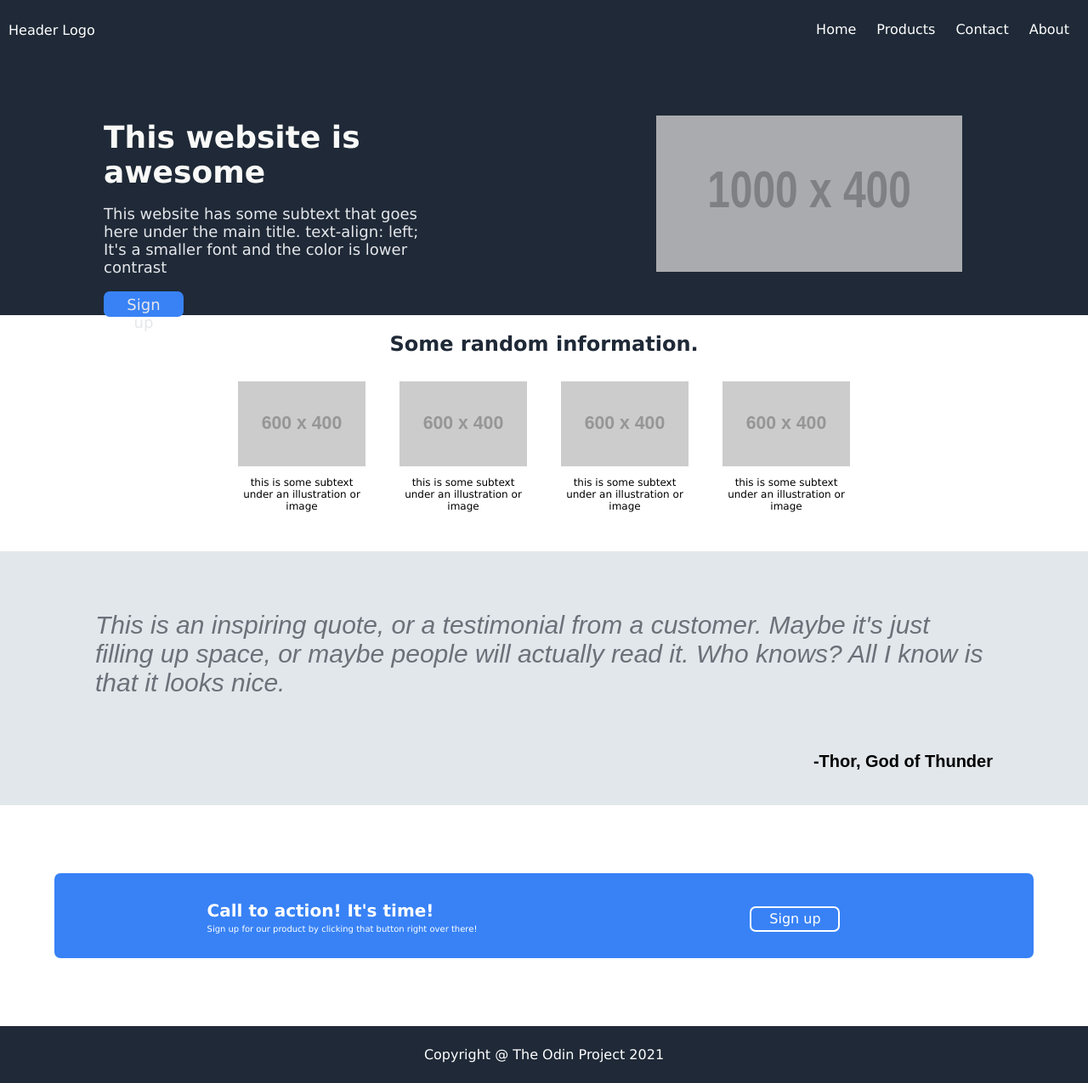
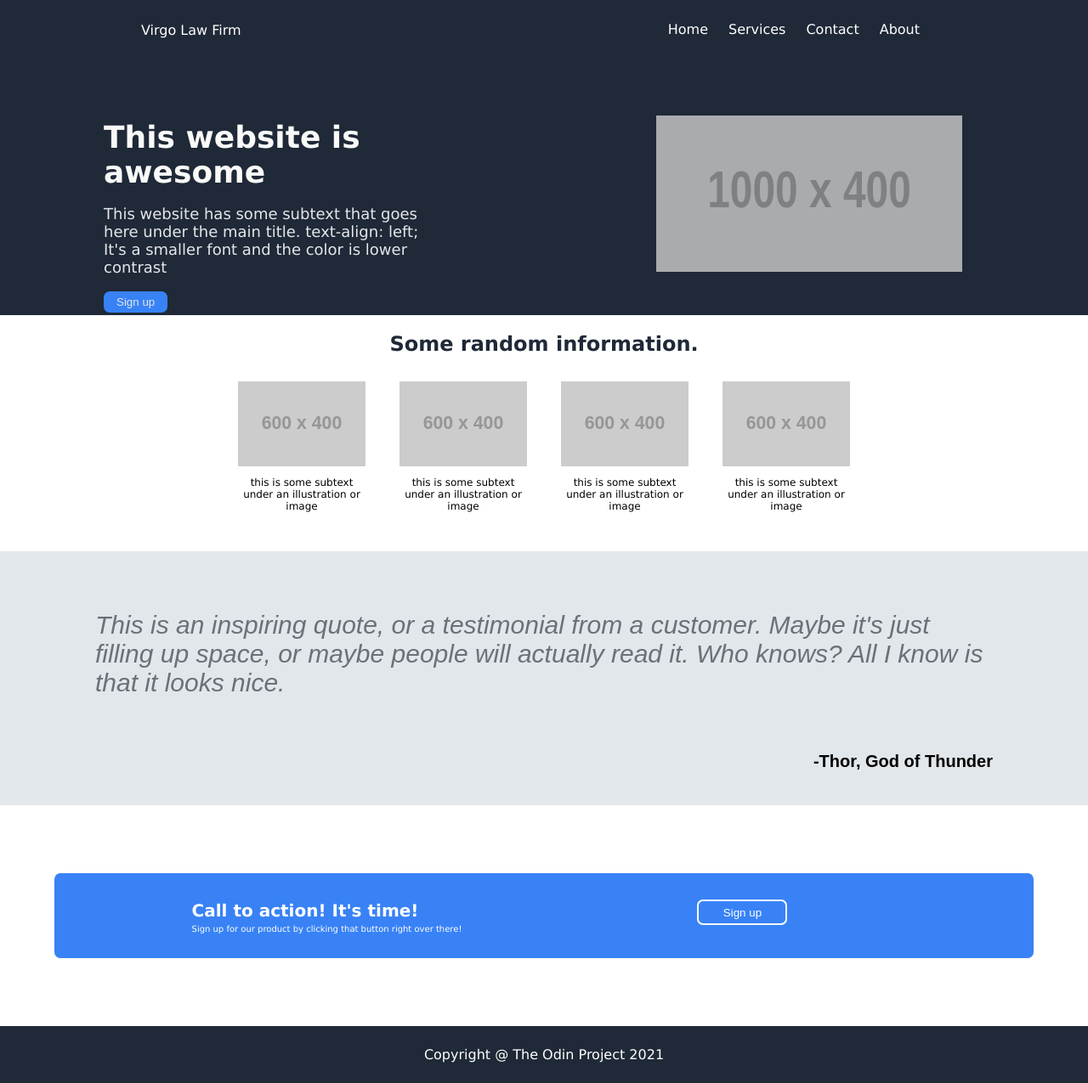
Before and after one commit to Raelyndev/odin-landing-page, a plain HTML site: page index.html in a window 1280 px wide. Shown: the whole page at 85% size. Drawn offline with Linux system fonts and the light colour scheme; placeholder pictures from the web are drawn by us.

Commit message:
Fixed navbar and buttons...now Complete!

```diff
--- a/index.html
+++ b/index.html
@@ -6,18 +6,18 @@
     <link rel="stylesheet" href="styles.css">
     <link rel="stylesheet"
           href="https://fonts.googleapis.com/css?family=Tangerine">
-    <title>Landing Page</title>
+    <title>Virgo Law Firm</title>
 </head>
 <body>
     <!--Navigation Bar--->
     <div class="topnav">
         <div class="headerlogo">
-            <p>Header Logo</p>
+            <p>Virgo Law Firm</p>
         </div>
         <div class="navbar">
             <ul>
                 <li><a href="#home" class="active">Home</a></li>
-                <li><a href="#products">Products</a></li>
+                <li><a href="#services">Services</a></li>
                 <li><a href="#contact">Contact</a></li>
                 <li><a href="#about">About</a></li>
             </ul>
@@ -30,7 +30,7 @@
             <h1>This website is <br>awesome</br></h1>
             <p>This website has some subtext that goes here under the main title.    text-align: left;
                 It's a smaller font and the color is lower contrast</p>
-            <p class="button, hero-signup">Sign up</p>
+            <button type="button" class="hero-signup">Sign up</button>
         </div>
         <img src="https://dummyimage.com/1000x400/949494/e3e3e3.png&text=this+is+a+placeholder+for+an+image" alt="this is a placeholder for an image" class="hero-img">
     </div>
@@ -70,7 +70,7 @@
             <p>Sign up for our product by clicking that button right over there!</p>
         </div>
         <div class="cta-button-wrapper">
-            <p class="button, cta-button">Sign up</p>
+            <button type="button" class="cta-button">Sign up</button>
         </div>
     </div>
 </body>
--- a/styles.css
+++ b/styles.css
@@ -46,7 +46,7 @@ h4 {
 }
 
 .navbar {
-    margin: 0;
+    margin-right: 22vh;
     padding: 0;
     text-align: right;
 }
@@ -71,6 +71,7 @@ li a {
     display: flex;
     color: white;
     text-align: left;
+    margin-left: 19.5vh;
 
 }
 
@@ -98,8 +99,7 @@ li a {
     border-radius: 7px;
     margin: 0;
     padding: 5px 15px;
-    width: 8vh;
-    height: 2.5vh;
+    border-style: none;
 }
 
 .hero-img {
@@ -185,27 +185,24 @@ li a {
     font-size: 10px;
     color: white;
     text-align: left;
-    margin: 1vh 5vh 1vh 4vh;
+    margin: 1vh 4vh 1vh 4vh;
     line-height: 2px;
 }
 
 .cta-button-wrapper {
-    display: flex;
-    justify-content: flex-end;
-    position: relative;
-    margin: 1vh 8vh 0vh 0vh;
-    padding: 0;
-
-}
-.cta-button {
-    color: white;
-    border: #ffffff 2px solid;
-    text-align: center;
-    border-radius: 7px;
-    margin: 2vh;
+    margin: 2vh 20vh 2vh 2vh;
     padding: 3px;
     width: 12vh;
     height: 2.5vh;
+    border: #ffffff 2px solid;
+    border-radius: 7px;
+    text-align: center;
+}
+
+.cta-button {
+    background-color:#3882F6;
+    border-style: none;
+    color: white;
 }
 
 .foot-text {
```
